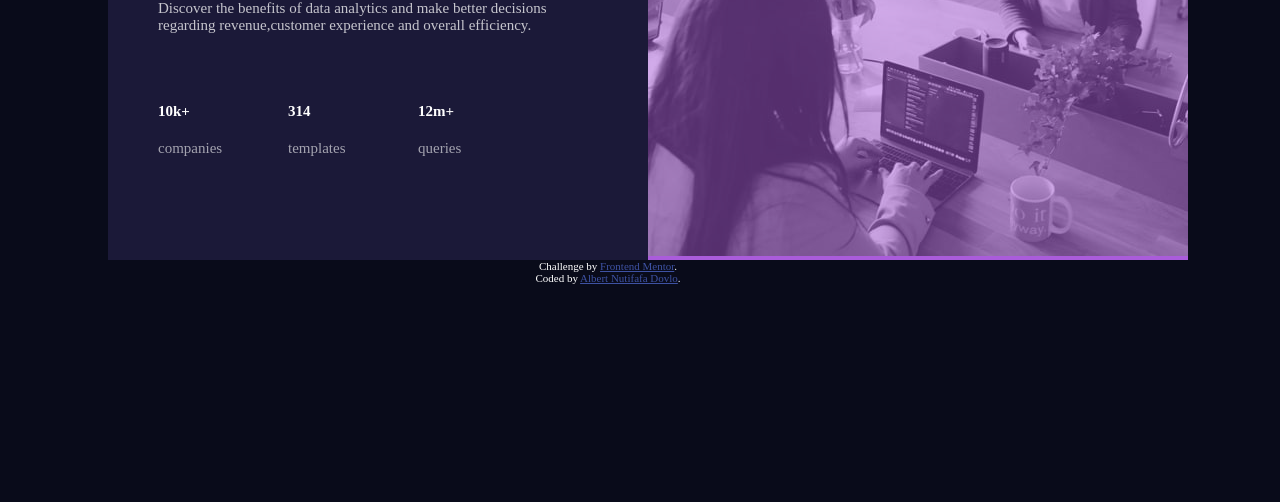
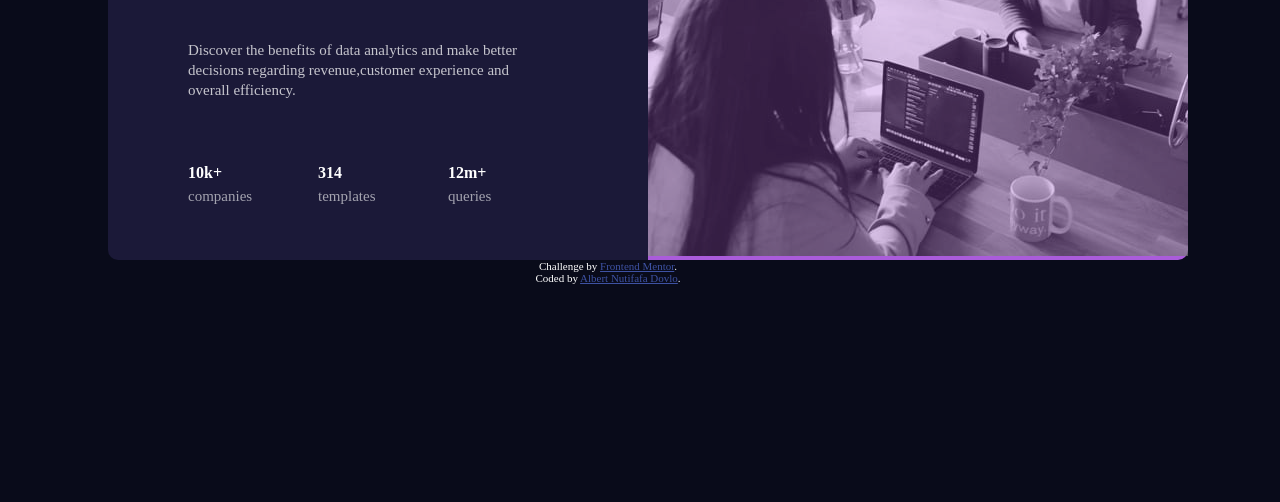
Before and after one commit to alb1nut/-Preview-card-component-coding-challenge, a plain HTML site: page index.html in a window 1280 px wide. Shown: the part 298-800 px from the top of the page. Drawn offline with Linux system fonts and the light colour scheme.

Commit message:
Update style.css

```diff
--- a/style.css
+++ b/style.css
@@ -5,19 +5,29 @@
   padding: 100px;
   color: white;
   text-align: left;
-  font-size: 15px;
+
 }
 
 .first{
   background-color:  hsl(244, 38%, 16%);
-  padding: 50px;
+  padding: 80px;
+  border-radius: 10px 0 0 10px;
+  height: 290px;
+}
+
+.second{
+ background-color:  hsl(277, 64%, 61%);
+ border-radius: 0 10px 10px 0;
+ height: 450px;
 }
 
 .minicon{
   display: grid;
   grid-template-columns: 100px 100px 100px;
   grid-gap: 30px;
+  line-height: 2px;
 }
+
 
 span{
 color: hsl(277, 64%, 61%);
@@ -29,14 +39,18 @@ h1{
 .para{
   color: hsla(0, 0%, 100%, 0.75);
   margin-right: 40px;
+  line-height: 20px;
 }
 
-h4{
+h2{
   color: hsl(0, 0%, 100%);
+  margin-bottom: 30px;
+
 }
 
 p{
   color: hsla(0, 0%, 100%, 0.6);
+  font-size: 15px;
 }
 
 .attribution{
@@ -47,10 +61,7 @@ p{
 
 .picbackg{
 background-color:  hsl(277, 64%, 61%);
-opacity: 0.5;
-
+opacity: 0.7;
+border-radius: 25px;
+height: 70px;
 }
-
-.second{
- background-color:  hsl(277, 64%, 61%);
- ;
```
